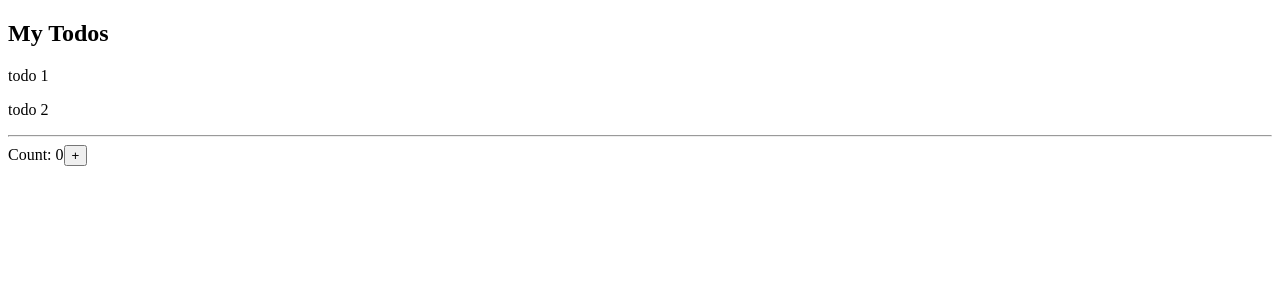
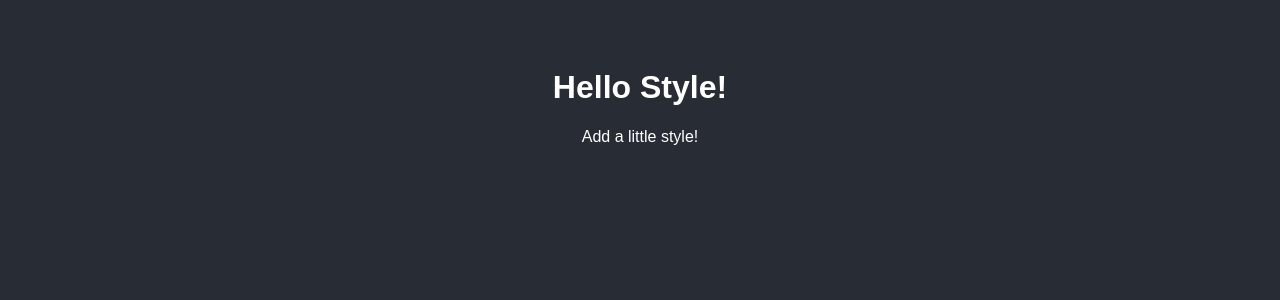
Before and after one commit to mmdmthr/learn-react, a React (Create React App) app: page / in a window 1280 px wide. Shown: the top 300 px of the page. Built offline with nearby package versions, Linux system fonts and the light colour scheme.

Commit message:
react css stylesheet

```diff
--- a/src/App.css
+++ b/src/App.css
@@ -1,38 +1,7 @@
-.App {
-  text-align: center;
+body {
+    background-color: #282c34;
+    color: white;
+    padding: 40px;
+    font-family: sans-serif;
+    text-align: center;
 }
-
-.App-logo {
-  height: 40vmin;
-  pointer-events: none;
-}
-
-@media (prefers-reduced-motion: no-preference) {
-  .App-logo {
-    animation: App-logo-spin infinite 20s linear;
-  }
-}
-
-.App-header {
-  background-color: #282c34;
-  min-height: 100vh;
-  display: flex;
-  flex-direction: column;
-  align-items: center;
-  justify-content: center;
-  font-size: calc(10px + 2vmin);
-  color: white;
-}
-
-.App-link {
-  color: #61dafb;
-}
-
-@keyframes App-logo-spin {
-  from {
-    transform: rotate(0deg);
-  }
-  to {
-    transform: rotate(360deg);
-  }
-}
--- a/src/index.js
+++ b/src/index.js
@@ -1,26 +1,15 @@
-import { useState } from "react";
+import React from "react";
 import ReactDOM from "react-dom/client";
-import Todos from "./Todos";
+import './App.css';
 
-const App = () => {
-    const [count, setCount] = useState(0);
-    const [todos, setTodos] = useState(["todo 1", "todo 2"]);
-
-    const increment = () => {
-        setCount((c) => c + 1);
-    }
-
+const Header = () => {
     return (
         <>
-            <Todos todos={todos} />
-            <hr />
-            <div>
-                Count: {count}
-                <button onClick={increment}>+</button>
-            </div>
+            <h1>Hello Style!</h1>
+            <p>Add a little style!</p>
         </>
-    )
+    );
 }
 
 const root = ReactDOM.createRoot(document.getElementById("root"));
-root.render(<App />);
+root.render(<Header />);
```
Also changed, not shown: src/Header.js (+8 -1 lines).
